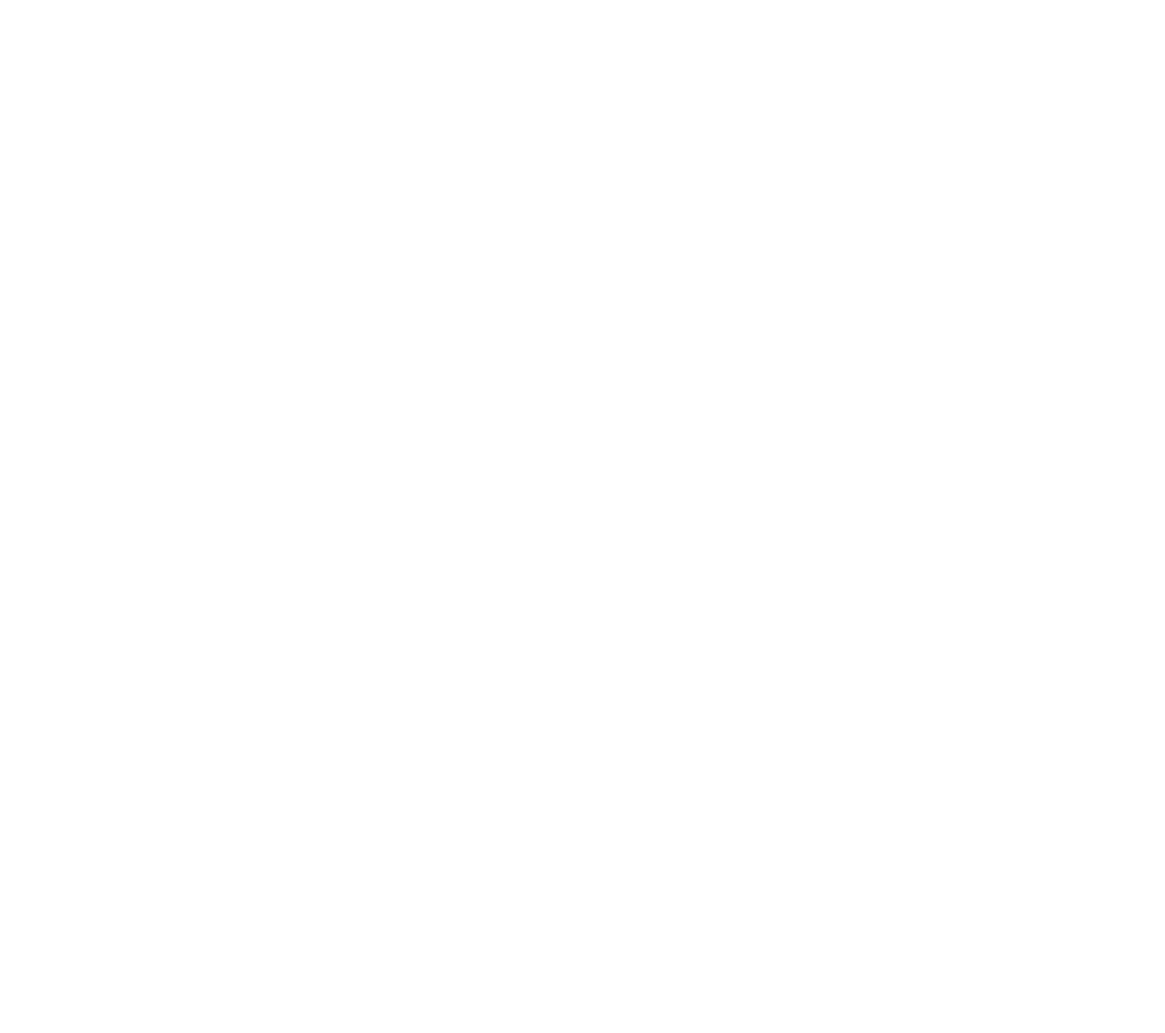
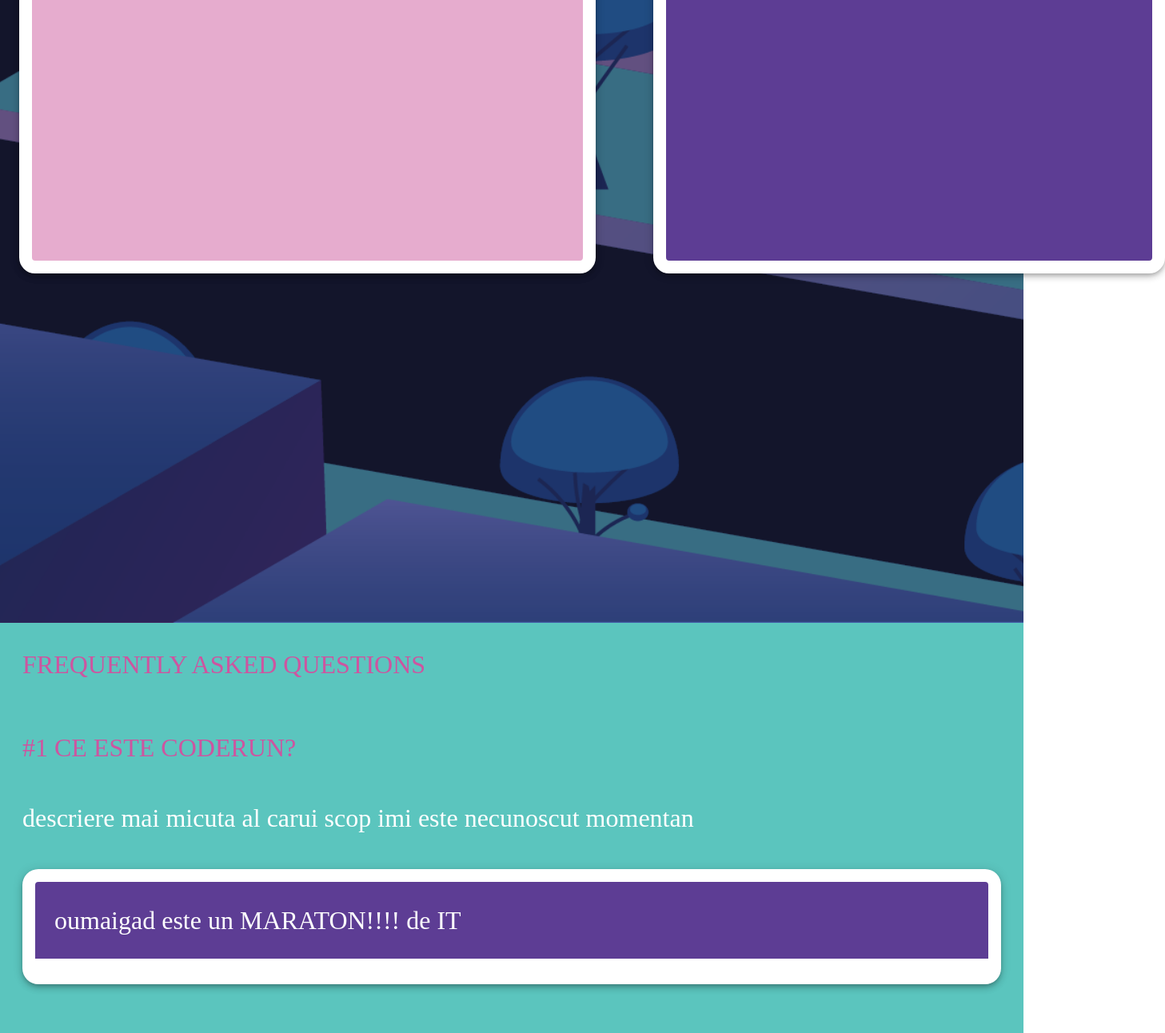
Before and after one commit to bestcluj/coderun-2024, a Vue app: page / in a window 1280 px wide. Shown: the part 1505-2797 px from the top of the page at 80% size, 1457 px wide, since content can reach past the window. Before the commit the page ends 844 px from the top, so only its background shows below. Built offline with nearby package versions, Linux system fonts and the light colour scheme.

Commit message:
basic homepage (needs bg resizing)

```diff
--- a/src/views/HomeView.vue
+++ b/src/views/HomeView.vue
@@ -1,5 +1,6 @@
 <template>
-  <v-container class="homepage-bg mt-lg-14" style="padding: 0; margin:0;">
+  <v-container class="ma-0 pa-0 main-cnt" fluid style="height:100%; width:100%;">
+    <v-row class="homepage-bg mt-lg-14" style="padding: 0; margin:0;">
       <!--    navigation bar-->
       <NavBar />
       <!--    first block of content-->
@@ -20,19 +21,115 @@
       </v-row>
       <!--    register button-->
       <v-row style="display: flex; align-items: center; justify-items: center">
-      <v-col class="font columns ma-3" >
-<!--        /<v-btn size="x-large" flat color="#5d3d94" class="register-btn">REGISTER HERE</v-btn>-->
-        <v-card outlined link dark class="pa-6 register-btn elevation-5" color="#5d3d94" min-width="40rem"
+        <v-col class="font columns ma-3">
+          <v-card outlined link dark class="pa-6 elevation-5" color="#5d3d94" min-width="40rem"
                   style="border-color: #ffffff; border-bottom-width: 2rem; border-top-width: 1rem;border-right-width: 1rem;border-left-width: 1rem; border-radius:20px">
             REGISTER HERE</v-card>
         </v-col>
       </v-row>
+      <!--    sectiune video-->
+
+      <v-row class="mt-lg-16">
+        <v-col class="columns-video ma-2" cols="7">
+          <v-card outlined dark class="pa-6 elevation-5 ml-lg-4" color="#e6acce" min-width="40rem" min-height="30rem"
+                  style="border-color: #ffffff; border-width: 1rem; border-radius:20px; font-family: radio stars;">
+            video frumos</v-card>
+        </v-col>
+        <v-col class="columns-video ma-2 ml-10" cols="2">
+          <v-card outlined dark class="pa-6 elevation-5" color="#5d3d94" min-width="40rem" min-height="30rem"
+                  style="border-color: #ffffff; border-width: 1rem; border-radius:20px; font-family: radio stars;">
+            descriere sucara</v-card></v-col>
+
+      </v-row>
+    </v-row>
+
+
+
+<!--    sectiune FAQ-->
+
+    <v-row class="section-2 ma-0">
+      <v-col class="font-faq ma-4">
+        FREQUENTLY ASKED QUESTIONS
+      </v-col>
+    </v-row>
+
+<!--    Q1-->
+
+    <v-row class="section-2 ma-0">
+      <v-col class="font-faq ma-4">
+        #1 CE ESTE CODERUN?
+      </v-col>
+    </v-row>
+
+    <v-row class="section-2 ma-0">
+      <v-col class="font-ans ml-lg-4">
+        descriere mai micuta al carui scop imi este necunoscut momentan
+      </v-col>
+    </v-row>
+
+<!--    A1-->
+
+    <v-row class="section-2 ma-0">
+      <v-col class="font-ans ma-4">
+        <v-card outlined dark class="pa-6 elevation-5" color="#5d3d94" min-width="40rem"
+                style="border-color: #ffffff; border-bottom-width: 2rem; border-top-width: 1rem;border-right-width: 1rem;border-left-width: 1rem; border-radius:20px">
+          oumaigad este un MARATON!!!! de IT</v-card>
+      </v-col>
+    </v-row>
+
+    <!--    Q2-->
+
+    <v-row class="section-2 ma-0">
+      <v-col class="font-faq ma-4">
+        #2 CINE E IN CT??????
+      </v-col>
+    </v-row>
+
+    <v-row class="section-2 ma-0">
+      <v-col class="font-ans ml-lg-4">
+        descriere mai micuta al carui scop imi este necunoscut momentan
+      </v-col>
+    </v-row>
+
+    <!--    A2-->
+
+    <v-row class="section-2 ma-0">
+      <v-col class="font-ans ma-4">
+        <v-card outlined dark class="pa-6 elevation-5" color="#5d3d94" min-width="40rem"
+                style="border-color: #ffffff; border-bottom-width: 2rem; border-top-width: 1rem;border-right-width: 1rem;border-left-width: 1rem; border-radius:20px">
+          DOAR OAMENI COOL</v-card>
+      </v-col>
+    </v-row>
+
+    <!--    Q3-->
+
+    <v-row class="section-2 ma-0">
+      <v-col class="font-faq ma-4">
+        #3 A DOUA INTREBARE
+      </v-col>
+    </v-row>
+
+    <v-row class="section-2 ma-0">
+      <v-col class="font-ans ml-lg-4">
+        descriere mai micuta al carui scop imi este necunoscut momentan
+      </v-col>
+    </v-row>
+
+    <!--    A3-->
+
+    <v-row class="section-2 ma-0">
+      <v-col class="font-ans ma-4">
+        <v-card outlined dark class="pa-6 elevation-5" color="#5d3d94" min-width="40rem"
+                style="border-color: #ffffff; border-bottom-width: 2rem; border-top-width: 1rem;border-right-width: 1rem;border-left-width: 1rem; border-radius:20px">
+          OIL UP BBYGIRL</v-card>
+      </v-col>
+    </v-row>
+
   </v-container>
+
 </template>
 
 <script>
-
-// width="30rem" height="5rem"
 
 import NavBar from "../components/nav-bar.vue";
 
@@ -49,7 +146,8 @@ import NavBar from "../components/nav-bar.vue";
 <style>
 
 .homepage-bg{
-  background-image: url("../assets/background.png");
+  /*background-image: url("../assets/background.svg");*/
+  background-image: url("../assets/fundal_2.png");
   height:100%;
   width:100%;
   background-size: cover;
@@ -69,6 +167,22 @@ import NavBar from "../components/nav-bar.vue";
 /*  border-radius:20px !important;*/
 /*}*/
 
+
+
+.main-cnt{
+  /*height:100%;*/
+  /*width:100%;*/
+  background-size: cover;
+  background-position: center;
+  display:block;
+  /*max-width: 100%;*/
+  /*max-height: 100%;*/
+}
+
+.section-2{
+  background-color:#5bc5be;
+}
+
 .columns{
   margin: 5rem;
   margin-bottom: 0;
@@ -81,8 +195,32 @@ import NavBar from "../components/nav-bar.vue";
   display:flex;
 }
 
+.columns-video{
+  /*margin: 5rem;*/
+  margin-top: 0;
+  text-align: center;
+  font-size: xx-large;
+  /*align-content:center;*/
+  /*justify-content: center;*/
+  /*align-items:center;*/
+  /*justify-items: center;*/
+  /*display:flex;*/
+}
+
 .font{
   font-family: "radio stars";
+  color:#ffffff;
+}
+
+.font-faq{
+  font-family: "radio stars";
+  font-size: xx-large;
+  color: #cd55a0;
+}
+
+.font-ans{
+  font-family: "josefin sans";
+  font-size: xx-large;
   color:#ffffff;
 }
 
```
Also changed, not shown: src/assets/fundal_2.png (added). Lines whose indentation alone changed are shown as unchanged.
